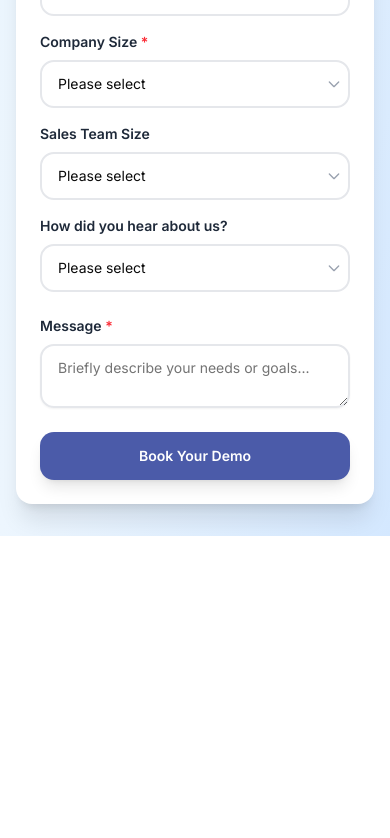
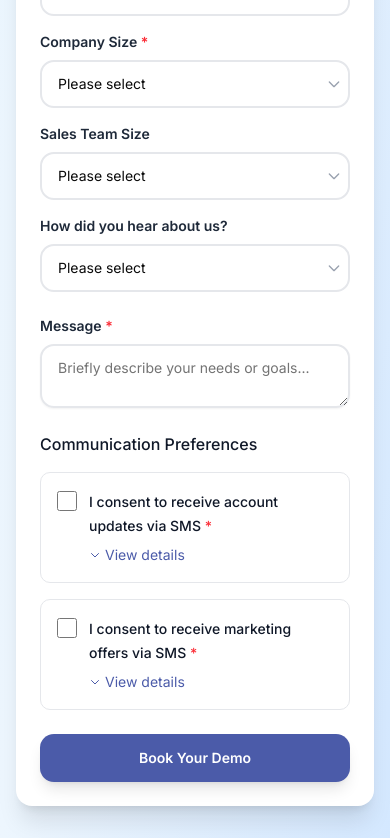
Before and after one commit to pipeline-techstack/pipeline-fe-website, a Next.js app: page /demo in a window 390 px wide. Shown: the part 1016-1854 px from the top of the page. Before the commit the page ends 1552 px from the top, so only its background shows below. Built offline with nearby package versions, Linux system fonts and the light colour scheme.

Commit message:
(feat): add SMS consent checkboxes to demo form

```diff
--- a/app/api/send-slack/route.ts
+++ b/app/api/send-slack/route.ts
@@ -10,6 +10,8 @@ interface DemoRequestBody {
   salesTeamSize?: string;
   hearAboutUs?: string;
   message: string;
+  consent: string;
+  marketingConsent: string;
 }
 
 interface SlackPayload {
@@ -84,6 +86,8 @@ export async function POST(req: Request) {
       salesTeamSize,
       hearAboutUs,
       message,
+      consent,
+      marketingConsent,
     } = body;
 
     // Input validation
@@ -94,6 +98,8 @@ export async function POST(req: Request) {
     if (!seniority) missingFields.push("seniority");
     if (!companySize) missingFields.push("companySize");
     if (!message?.trim()) missingFields.push("message");
+    if (!consent) missingFields.push("consent");
+    if (!marketingConsent) missingFields.push("marketingConsent");
 
     if (missingFields.length > 0) {
       return NextResponse.json(
@@ -135,6 +141,11 @@ export async function POST(req: Request) {
         salesTeamSize ? `👥 *Sales Team Size:* ${salesTeamSize}` : null,
         hearAboutUs ? `📣 *Heard About Us Via:* ${hearAboutUs}` : null,
         `💬 *Message:* ${message.trim()}`,
+        ``,
+        `📋 *Communication Preferences:*`,
+        `✅ *Account Updates Consent:* ${consent === "yes" ? "Yes" : "No"}`,
+        `✅ *Marketing Consent:* ${marketingConsent === "yes" ? "Yes" : "No"}`,
+        ``,
         `⏰ *Submitted:* ${new Date().toLocaleString("en-US", {
           timeZone: "UTC",
           dateStyle: "medium",
--- a/components/custom/get-demo-form.tsx
+++ b/components/custom/get-demo-form.tsx
@@ -24,6 +24,8 @@ const GetDemoForm = () => {
     salesTeamSize: "",
     hearAboutUs: "",
     message: "",
+    consent: "",
+    marketingConsent: "",
   });
 
   const [errors, setErrors] = useState<{ [key: string]: string }>({});
@@ -47,6 +49,8 @@ const GetDemoForm = () => {
     if (!form.seniority) newErrors.seniority = "Select your seniority";
     if (!form.companySize) newErrors.companySize = "Select your company size";
     if (!form.message.trim()) newErrors.message = "Please enter a short message";
+    if (!form.consent) newErrors.consent = "Please consent to receive account updates";
+    if (!form.marketingConsent) newErrors.marketingConsent = "Please consent to receive marketing offers";
 
     return newErrors;
   };
@@ -93,6 +97,8 @@ const GetDemoForm = () => {
         salesTeamSize: "",
         hearAboutUs: "",
         message: "",
+        consent: "",
+        marketingConsent: "",
       });
       setErrors({});
     } catch {
@@ -236,6 +242,124 @@ const GetDemoForm = () => {
         {errors.message && <p className="flex items-center gap-1 text-red-500 text-xs md:text-sm"><AlertCircle className="w-3 h-3" />{errors.message}</p>}
       </div>
 
+      {/* Communication Preferences */}
+      <div className="space-y-4">
+        <h3 className="text-gray-900 font-medium text-base md:text-lg">
+          Communication Preferences
+        </h3>
+
+        {/* Account Updates Consent */}
+        <div className="border border-gray-200 rounded-lg p-4 min-h-[80px]">
+          <div className="flex items-start">
+            <input
+              type="checkbox"
+              id="accountConsent"
+              name="accountConsent"
+              checked={!!form.consent}
+              onChange={(e) => {
+                setForm((prev) => ({ ...prev, consent: e.target.checked ? "yes" : "" }));
+                if (errors.consent) setErrors((prev) => ({ ...prev, consent: "" }));
+              }}
+              className="h-5 w-5 mt-0.5 bg-white border-gray-300 rounded focus:outline-none accent-primary flex-shrink-0"
+            />
+            <div className="ml-3 flex-1">
+              <label
+                htmlFor="accountConsent"
+                className="text-gray-900 text-sm font-medium cursor-pointer"
+              >
+                I consent to receive account updates via SMS{" "}
+                <span className="text-red-500">*</span>
+              </label>
+              <details className="mt-2">
+                <summary className="text-primary text-sm cursor-pointer hover:underline list-none">
+                  <span className="inline-flex items-center">
+                    <svg className="w-3 h-3 mr-1 inline" fill="none" stroke="currentColor" viewBox="0 0 24 24">
+                      <path strokeLinecap="round" strokeLinejoin="round" strokeWidth={2} d="M19 9l-7 7-7-7" />
+                    </svg>
+                    View details
+                  </span>
+                </summary>
+                <p className="mt-3 text-gray-600 text-xs leading-relaxed pl-4 border-l-2 border-gray-200">
+                  By providing a telephone number, clicking this button, and submitting the form, you are consenting to be contacted by
+                  SMS text message from Signal House, LLC regarding account issues and outages (customer care), (our message frequency
+                  may vary). Message & data rates apply. Reply STOP to unsubscribe from further messaging. Reply HELP for more information. See our{" "}
+                  <a
+                    href="https://addpipeline.ai/privacy-policy"
+                    target="_blank"
+                    rel="noopener noreferrer"
+                    className="underline text-primary/80 hover:text-primary/100"
+                  >
+                    Privacy Policy
+                  </a>{" "}
+                  (containing our SMS Terms) for more information.
+                </p>
+              </details>
+            </div>
+          </div>
+        </div>
+
+        {/* Marketing Offers Consent */}
+        <div className="border border-gray-200 rounded-lg p-4 min-h-[80px]">
+          <div className="flex items-start">
+            <input
+              type="checkbox"
+              id="marketingConsent"
+              name="marketingConsent"
+              checked={!!form.marketingConsent}
+              onChange={(e) => {
+                setForm((prev) => ({ ...prev, marketingConsent: e.target.checked ? "yes" : "" }));
+                if (errors.marketingConsent) setErrors((prev) => ({ ...prev, marketingConsent: "" }));
+              }}
+              className="h-5 w-5 mt-0.5 bg-white border-gray-300 rounded focus:outline-none accent-primary flex-shrink-0"
+            />
+            <div className="ml-3 flex-1">
+              <label
+                htmlFor="marketingConsent"
+                className="text-gray-900 text-sm font-medium cursor-pointer"
+              >
+                I consent to receive marketing offers via SMS{" "}
+                <span className="text-red-500">*</span>
+              </label>
+              <details className="mt-2">
+                <summary className="text-primary text-sm cursor-pointer hover:underline list-none">
+                  <span className="inline-flex items-center">
+                    <svg className="w-3 h-3 mr-1 inline" fill="none" stroke="currentColor" viewBox="0 0 24 24">
+                      <path strokeLinecap="round" strokeLinejoin="round" strokeWidth={2} d="M19 9l-7 7-7-7" />
+                    </svg>
+                    View details
+                  </span>
+                </summary>
+                <p className="mt-3 text-gray-600 text-xs leading-relaxed pl-4 border-l-2 border-gray-200">
+                  By providing a telephone number, clicking this button, and submitting the form, you are consenting to be contacted by
+                  SMS text message from Signal House, LLC regarding new offers (marketing), (our message frequency may vary). Message &
+                  data rates apply. Reply STOP to unsubscribe from further messaging. Reply HELP for more information. See our{" "}
+                  <a
+                    href="https://addpipeline.ai/privacy-policy"
+                    target="_blank"
+                    rel="noopener noreferrer"
+                    className="underline text-primary/80 hover:text-primary/100"
+                  >
+                    Privacy Policy
+                  </a>{" "}
+                  (containing our SMS Terms) for more information.
+                </p>
+              </details>
+            </div>
+          </div>
+        </div>
+
+        {errors.consent && (
+          <p className="flex items-center gap-1 text-red-500 text-xs md:text-sm">
+            <AlertCircle className="w-3 h-3" /> {errors.consent}
+          </p>
+        )}
+        {errors.marketingConsent && (
+          <p className="flex items-center gap-1 text-red-500 text-xs md:text-sm">
+            <AlertCircle className="w-3 h-3" /> {errors.marketingConsent}
+          </p>
+        )}
+      </div>
+
       {/* Status */}
       {status === "success" && <Alert className="bg-green-50 border-green-200 rounded-xl"><CheckCircle className="w-5 h-5 text-green-600" /><AlertDescription className="font-medium text-green-800">Demo request submitted! We&apos;ll get back to you shortly.</AlertDescription></Alert>}
       {status === "error" && <Alert className="bg-red-50 border-red-200 rounded-xl"><AlertCircle className="w-5 h-5 text-red-600" /><AlertDescription className="font-medium text-red-800">Something went wrong. Please try again later.</AlertDescription></Alert>}
```
